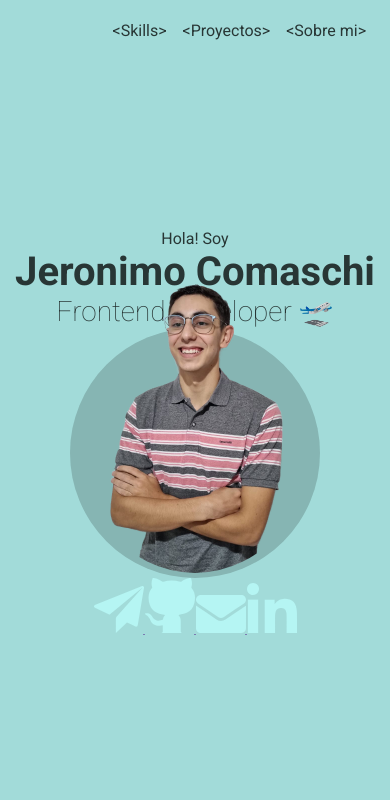
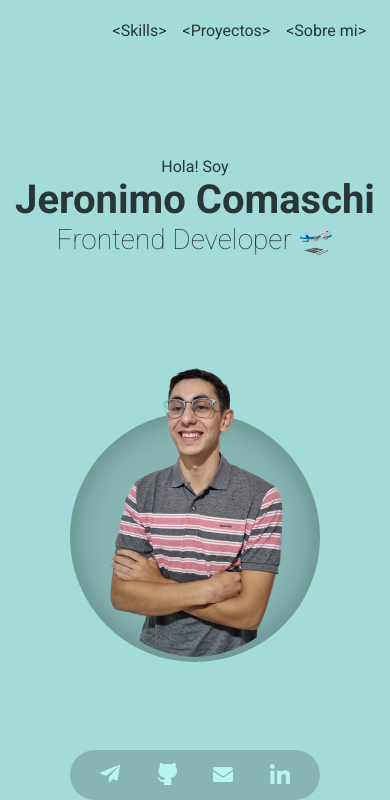
Before and after one commit to Jero-schi/Jero-schi, a plain HTML site: page index.html in a window 390 px wide. Shown: the top 800 px of the page. Drawn offline with Linux system fonts and the light colour scheme.

Commit message:
estilizando barra contactos

```diff
--- a/css/style.css
+++ b/css/style.css
@@ -26,6 +26,9 @@ body {
 /* navbar  */
 header {
     background-color: var(--fondo-claro);
+    position: fixed;
+    z-index: 10;
+    width: 100%;
 }
 nav {
     width: 100%;
@@ -47,15 +50,14 @@ nav ul li {
 
 /* main */
 main {
-    height: 88vh;
+    height: 97vh;
     width: 100%;
     background-color: var(--fondo-claro);
     display: flex;
     flex-direction: column;
     align-items: center;
-    justify-content: center;
-    /* gap: 15vh;  */
-    /* padding: 7vh;  */
+    justify-content: space-around;
+    padding-top: 10vh;
 }
 main .presentacion {
     display: flex;
@@ -81,6 +83,7 @@ main .img-presentacion {
     width: 250px;
     height: 250px;
     border-radius: 50%;
+    box-shadow: 0px 0px 20px 10px #28363540 inset;
 }
 main .img-presentacion div {
     position: relative;
@@ -96,6 +99,24 @@ main .img-presentacion div img {
     top: -65px;
     left: 15px;
     width: 225px;
+}
+
+main .contactos {
+    display: flex;
+    flex-direction: column;
+    justify-content: space-around;
+    align-items: center;
+    height: 280px;
+    width: 60px;
+    border-radius: 50px;
+    background-color: var(--celeste-opaco);
+    padding: 12px;
+    position: fixed;
+    left: 48px;
+}
+
+main .contactos .icon-presentacion {
+    width: 25px;
 }
 
 img {
@@ -114,6 +135,11 @@ img {
         gap: 16px;
     }
 
+    main {
+        padding-top: 0;
+        justify-content: space-evenly;
+    }
+
     main .presentacion :nth-child(1) {
         font-size: 4em;
     }
@@ -125,4 +151,18 @@ img {
         font-size: 7em;
         font-weight: 200;
     }
+
+    main .contactos {
+        flex-direction: row;
+        width: 250px;
+        height: 50px;
+        bottom: 25px;
+        left: 0;
+        right: 0;
+        margin: 5% auto;
+    }
+
+    main .contactos .icon-presentacion {
+        width: 20px;
+    }
 }
--- a/index.html
+++ b/index.html
@@ -36,18 +36,18 @@
             </div>
         </div>
 
-        <div>
+        <div class="contactos">
             <a href="">
-                <img src="./assets/dm.svg" alt="Mensaje directo">
+                <img class="icon-presentacion" src="./assets/dm.svg" alt="Mensaje directo">
             </a>
             <a href="">
-                <img src="./assets/github.svg" alt="GitHub">
+                <img class="icon-presentacion" src="./assets/github.svg" alt="GitHub">
             </a>
             <a href="">
-                <img src="./assets/mail.svg" alt="Email">
+                <img class="icon-presentacion" src="./assets/mail.svg" alt="Email">
             </a>
             <a href="">
-                <img src="./assets/linkedin.svg" alt="Linkedin">
+                <img class="icon-presentacion" src="./assets/linkedin.svg" alt="Linkedin">
             </a>
         </div>
     </main>
```
